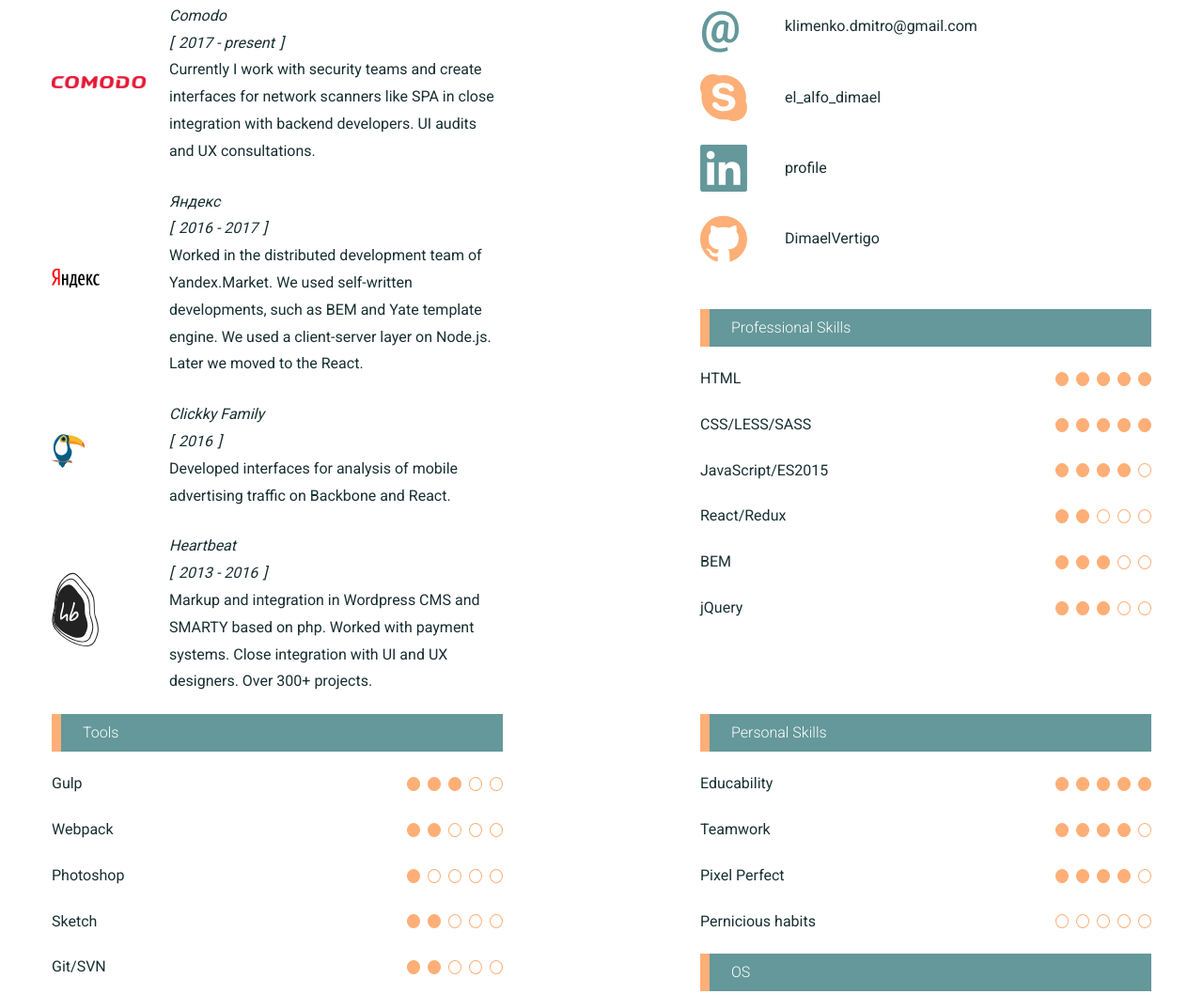
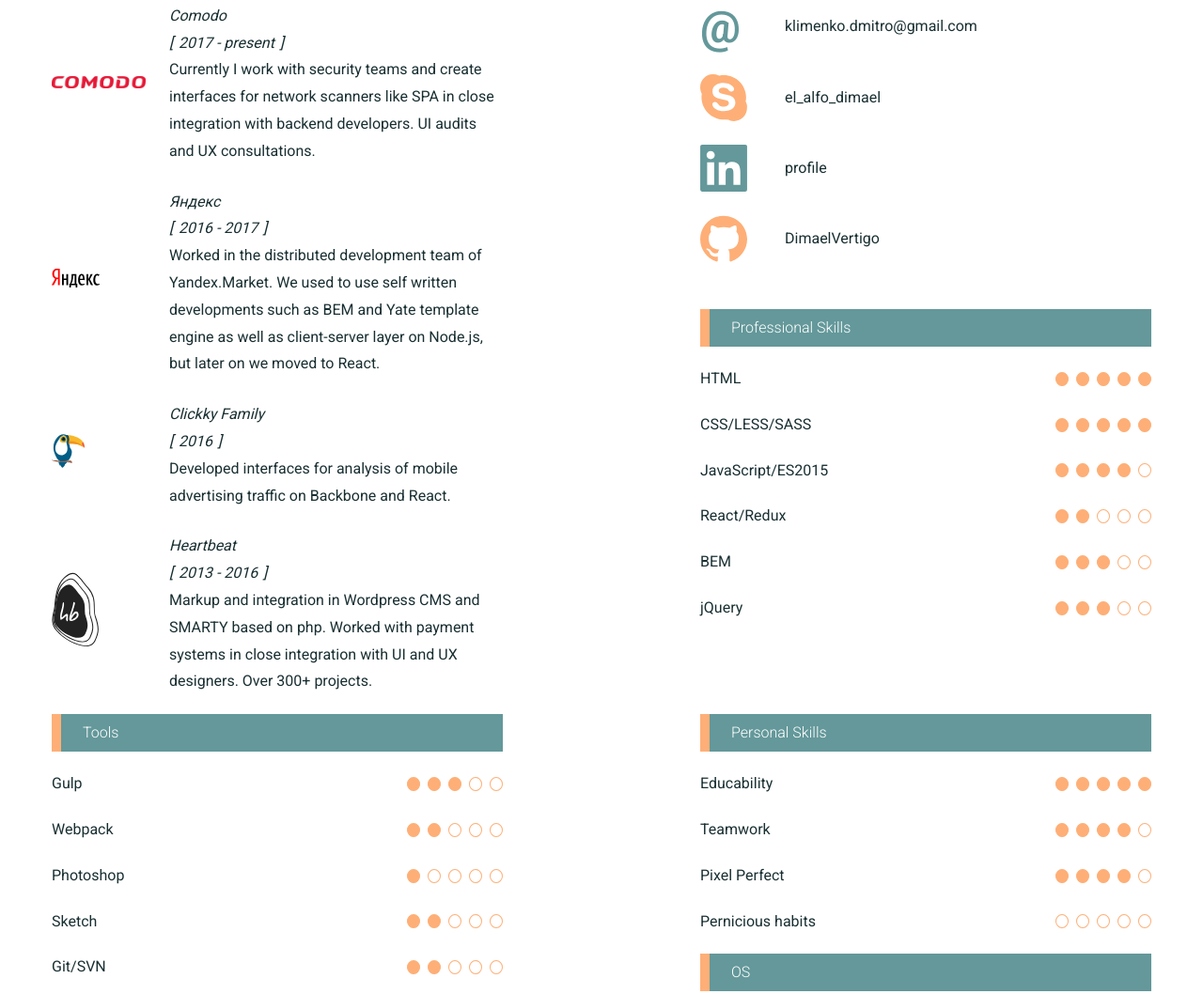
Before and after one commit to DimaelVertigo/cv, a plain HTML site: page index.html in a window 1280 px wide. Shown: the part 688-1746 px from the top of the page at 94% size. Drawn offline with Linux system fonts and the light colour scheme.

Commit message:
edit text for Yandex

```diff
--- a/index.html
+++ b/index.html
@@ -16,8 +16,8 @@
 		<div class="site-header__name">Dmitry Klimenko</div>
 		<div class="site-header__position">Front-end developer</div>
 		<!--<p class="site-header__description">Worked with Smarty PHP Engine and WordPress CMS. I use markup BEM-->
-			<!--metodology and Node.js layer in server side as legacy from Yandex. Now I work with security commands as user-->
-			<!--interface developer and prefer React and ES6.</p>-->
+		<!--metodology and Node.js layer in server side as legacy from Yandex. Now I work with security commands as user-->
+		<!--interface developer and prefer React and ES6.</p>-->
 	</header>
 
 	<div class="education">
@@ -66,8 +66,8 @@
 								network scanners like SPA in close integration with backend developers. UI audits and UX consultations.
 							</div>
 						</div>
+					</a>
 				</div>
-				</a>
 			</div>
 			<div class="info__work">
 				<div class="workplace">
@@ -78,14 +78,14 @@
 						<div class="workplace__texts">
 							<div class="workplace__name">Яндекс</div>
 							<div class="workplace__position">2016 - 2017</div>
-							<div class="workplace__description">Worked in the distributed development team of Yandex.Market. We used
-								self-written developments, such as BEM and Yate template engine. We used a client-server layer on
-								Node.js.
-								Later we moved to the React.
+							<div class="workplace__description">Worked in the distributed development team of Yandex.Market. We
+								used to use self written developments such as BEM and Yate template engine as well as client-server
+								layer on
+								Node.js, but later on we moved to React.
 							</div>
 						</div>
+					</a>
 				</div>
-				</a>
 			</div>
 			<div class="info__work">
 				<div class="workplace">
@@ -100,8 +100,8 @@
 								Backbone and React.
 							</div>
 						</div>
+					</a>
 				</div>
-				</a>
 			</div>
 			<div class="info__work">
 				<div class="workplace">
@@ -113,11 +113,11 @@
 							<div class="workplace__name">Heartbeat</div>
 							<div class="workplace__position">2013 - 2016</div>
 							<div class="workplace__description">Markup and integration in Wordpress CMS and SMARTY based on php.
-								Worked with payment systems. Close integration with UI and UX designers. Over 300+ projects.
+								Worked with payment systems in close integration with UI and UX designers. Over 300+ projects.
 							</div>
 						</div>
+					</a>
 				</div>
-				</a>
 			</div>
 		</div>
 		<div class="info info--big">
@@ -204,8 +204,6 @@
 						<li class="prof-skills__exp"></li>
 					</ul>
 				</div>
-
-
 
 			</div>
 
```
